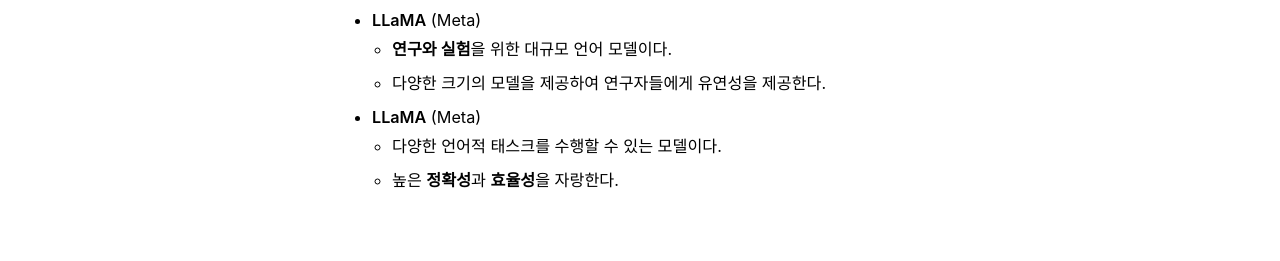
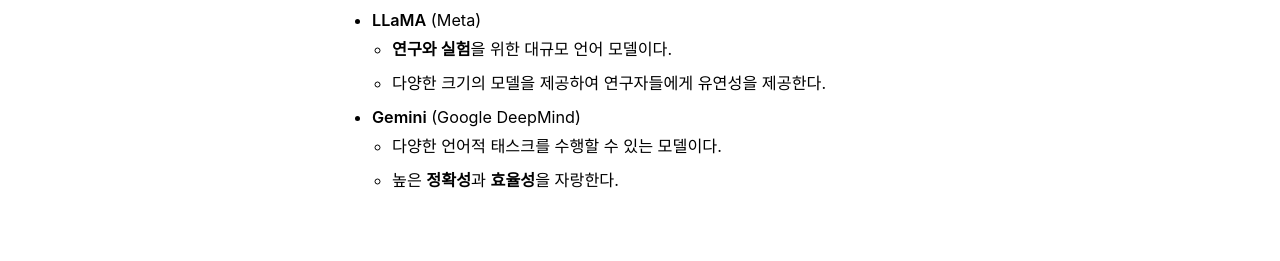
Before and after one commit to cchaeyoung/cchaeyoung.github.io, a Jekyll site: the page built from _posts/2024-09-19-what-is-llm.md, in a window 1280 px wide and 900 px high, scrolled down 2349 px. Shown: the part 616-877 px from the top of the window. Built offline with Jekyll 4.4.1, drawn with Linux system fonts in a browser that asks for light colours; cached includes are drawn as plain includes; some web fonts are replaced; comment, search, counter and statistics services are not loaded; some of the changed text lies outside the part shown.

Commit message:
chore: update content in post

```diff
--- a/_posts/2024-09-19-what-is-llm.md
+++ b/_posts/2024-09-19-what-is-llm.md
@@ -71,7 +71,8 @@
 
 # 🔍 주요 LLM
 
-여러 가지 대규모 언어 모델(LLM)이 존재하며, 각 모델은 고유한 특성과 용도를 가지고 있다. 다음은 대표적인 5개의 LLM이다.
+여러 가지 대규모 언어 모델(LLM)이 존재하며, 각 모델은 고유한 특성과 용도를 가지고 있다.
+다음은 대표적인 5개의 LLM이다.
 
 - **ChatGPT** (OpenAI)
   - **자연어 대화**에 강점을 가진 대화형 언어 모델이다.
@@ -85,7 +86,7 @@
 - **LLaMA** (Meta)
   - **연구와 실험**을 위한 대규모 언어 모델이다.
   - 다양한 크기의 모델을 제공하여 연구자들에게 유연성을 제공한다.
-- **LLaMA** (Meta)
+- **Gemini** (Google DeepMind)
   - 다양한 언어적 태스크를 수행할 수 있는 모델이다.
   - 높은 **정확성**과 **효율성**을 자랑한다.
 
```
